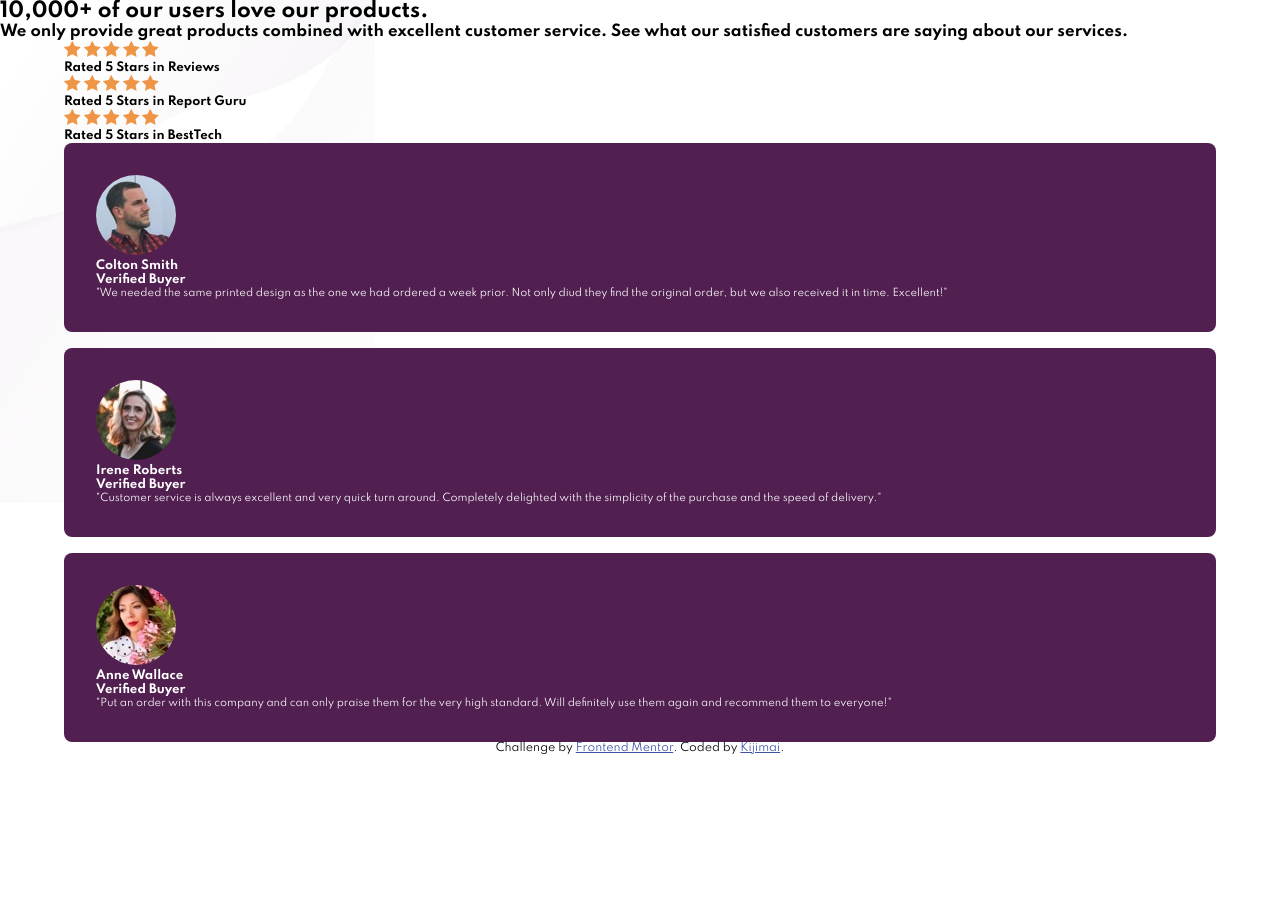
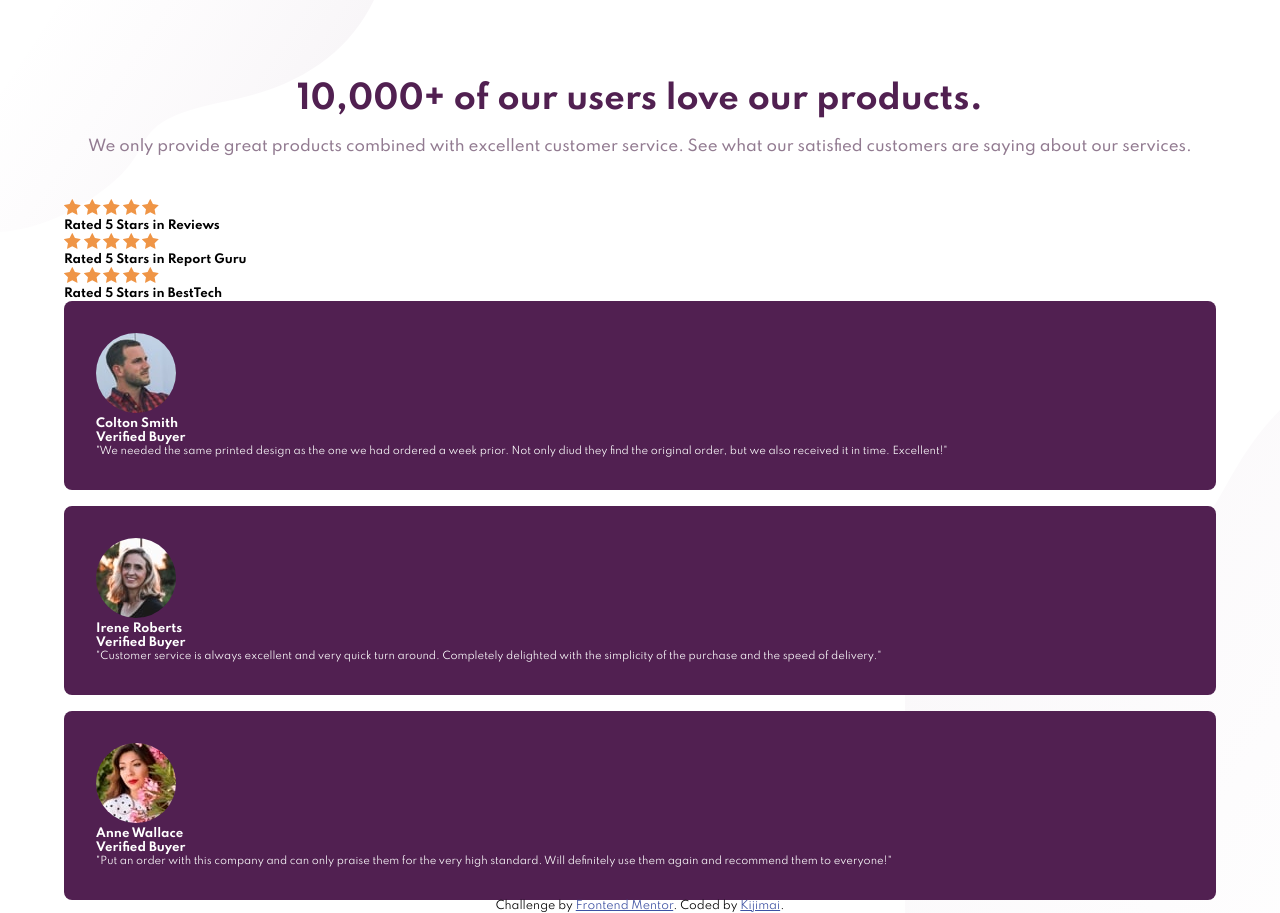
Before and after one commit to Kijimai/social-proof-section, a website: page index.html in a window 1280 px wide. Before the commit the page ends 800 px from the top, so only its background shows below. Drawn offline with nearby package versions, Linux system fonts and the light colour scheme.

Commit message:
fix background positioning, figure out center aligning the heading text bottom

```diff
--- a/style.sass
+++ b/style.sass
@@ -13,13 +13,27 @@ html
   box-sizing: inherit
 
 body
-  background-image: url('images/bg-pattern-top-mobile.svg'), url('images/bg-pattern-bottom-mobile.svg')
-  background-repeat: no-repeat
+  background: url('images/bg-pattern-top-mobile.svg') no-repeat left top, url('images/bg-pattern-bottom-mobile.svg') no-repeat right bottom
   font-family: 'Spartan', sans-serif
 
 main
   max-width: 90%
   margin: 0 auto
+
+header
+  text-align: center
+  margin: 8rem 2.4rem 4rem
+  .top-header
+    color: var(--social-proof-bg-color)
+    font-weight: 700
+    font-size: 3.2rem
+    margin-bottom: 1.8rem
+  .bottom-header
+    font-size: 1.5rem
+    color: #927b91
+    font-weight: 500
+    line-height: 1.5
+    transform-origin: center
 
 .social-proof-container
   display: flex
```
Also changed, not shown: index.html (+0 -1 lines), style.css, 1 other file.
